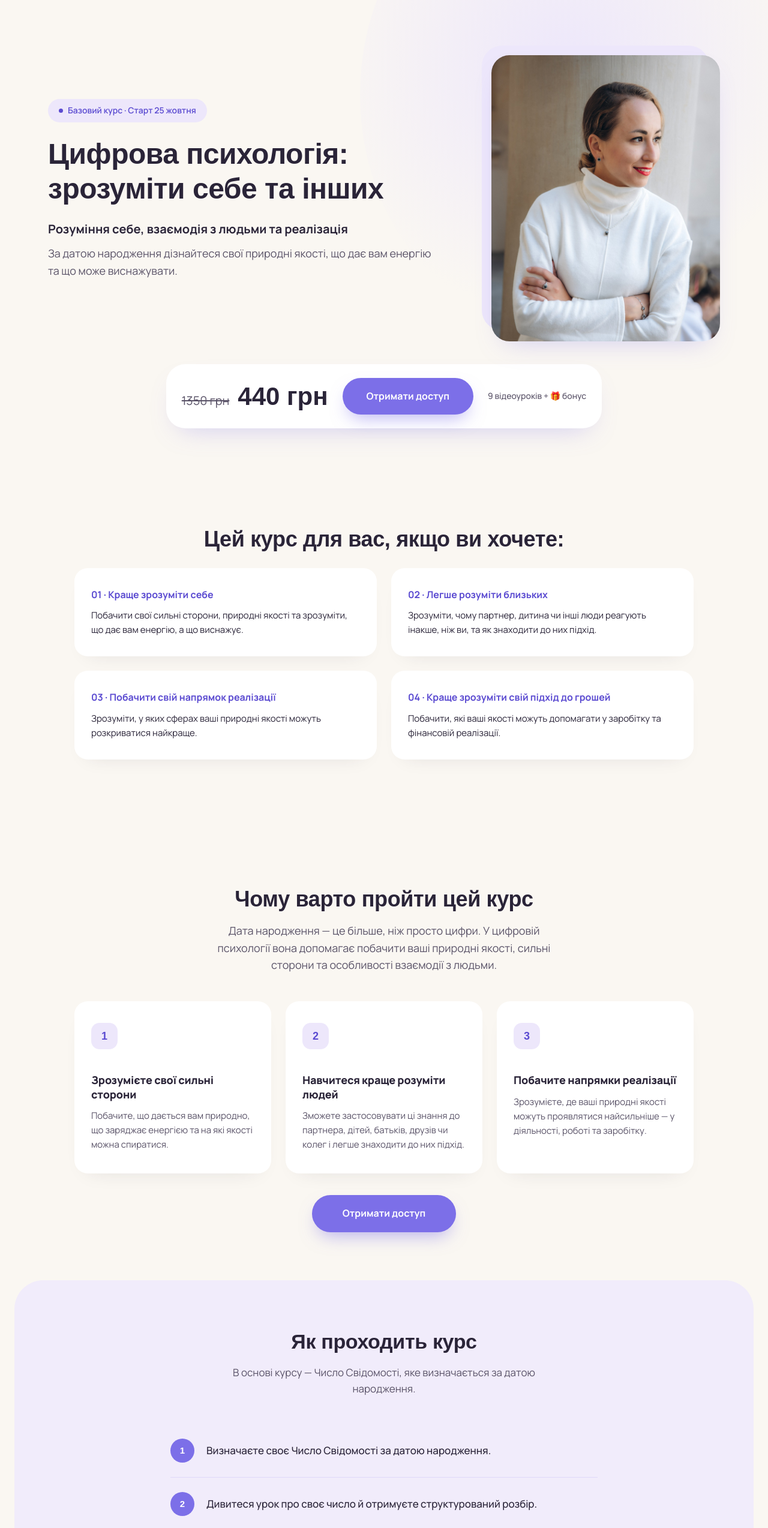
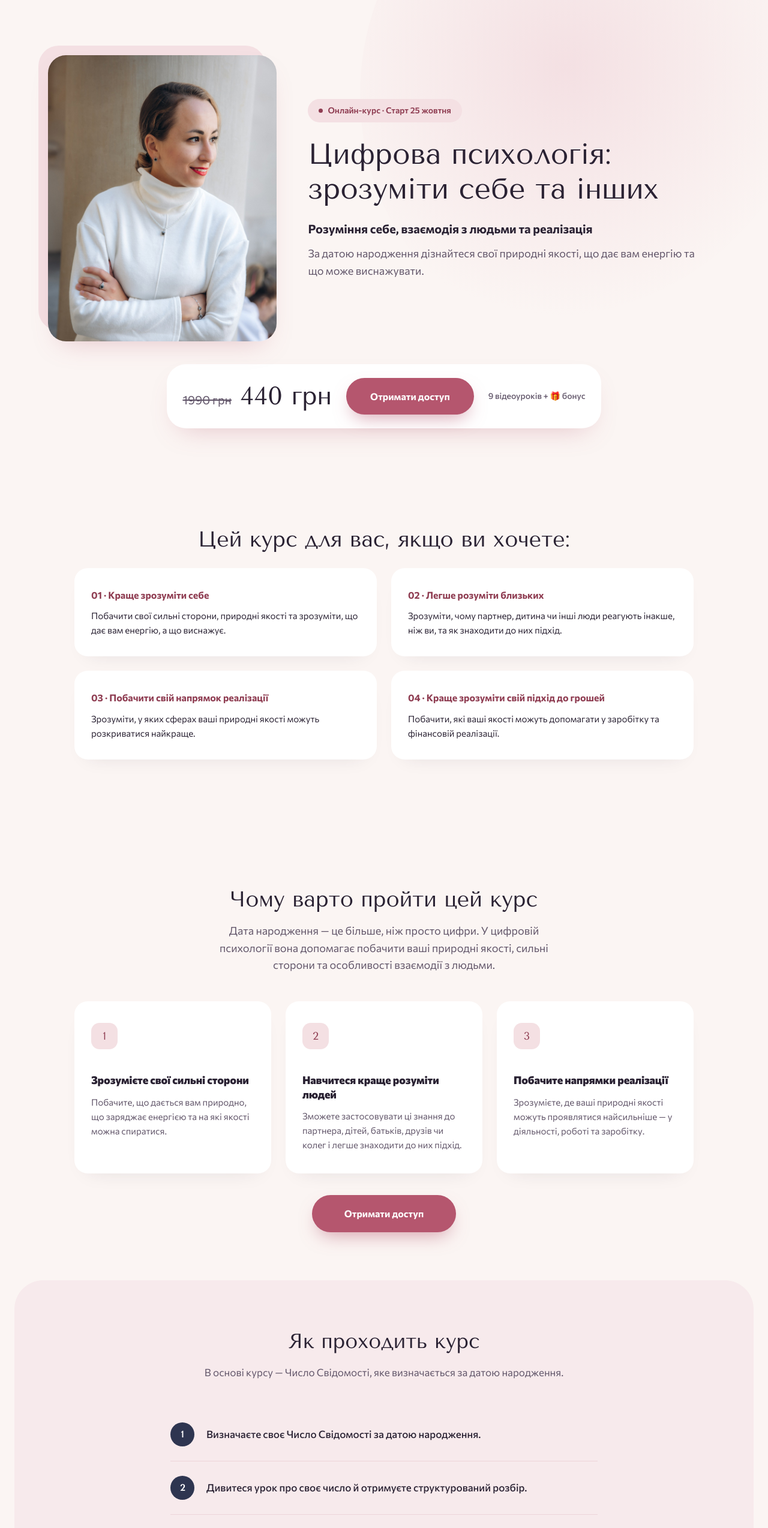
Before and after one commit to artmarinenko-bot/leart.space, a plain HTML site: page digital-psychology/index.html in a window 1280 px wide. Shown: the top 2547 px of the page at 60% size. Drawn offline with nearby package versions, Linux system fonts and the light colour scheme; a web font is replaced by a local one.

Commit message:
Add files via upload
change color

```diff
--- a/digital-psychology/index.html
+++ b/digital-psychology/index.html
@@ -51,18 +51,19 @@
 
 <title>Цифрова психологія: зрозуміти себе та інших | Валерія Мариненко</title>
 <link rel="preconnect" href="https://fonts.googleapis.com">
-<link href="https://fonts.googleapis.com/css2?family=Unbounded:wght@400;500;600;700&family=Manrope:wght@400;500;600;700;800&display=swap" rel="stylesheet">
+<link href="https://fonts.googleapis.com/css2?family=Tenor+Sans&family=Commissioner:wght@400;500;600;700;800&display=swap" rel="stylesheet">
 <style>
   :root{
-    --bg: #FAF7F2;
-    --bg-tint: #F1ECFB;
+    --bg: #FBF5F3;
+    --bg-tint: #F7EAEC;
     --white: #FFFFFF;
-    --ink: #2A2438;
-    --ink-soft: #5A5368; /* Зроблено темнішим для кращого контрасту та читабельності */
-    --accent: #7C6FE8;
-    --accent-deep: #5B4BD1;
-    --accent-pale: #EDE7FB;
-    --card-shadow: 0 20px 45px -22px rgba(124,111,232,0.35);
+    --ink: #2A2233;
+    --navy: #2E3550;
+    --ink-soft: #62566A; /* Зроблено темнішим для кращого контрасту та читабельності */
+    --accent: #B5566E;
+    --accent-deep: #8F3D52;
+    --accent-pale: #F4E0E3;
+    --card-shadow: 0 20px 45px -22px rgba(181,86,110,0.35);
     --radius-lg: 32px;
     --radius-md: 22px;
     --radius-sm: 14px;
@@ -72,20 +73,20 @@
   body{
     background: var(--bg);
     color: var(--ink);
-    font-family: 'Manrope', sans-serif;
+    font-family: 'Commissioner', sans-serif;
     font-size: 16px; /* Задано базовий розмір шрифту */
     line-height: 1.6; /* Збільшено міжрядковий інтервал */
     -webkit-font-smoothing: antialiased;
     -moz-osx-font-smoothing: grayscale;
   }
   h1,h2{
-    font-family:'Unbounded', sans-serif;
-    font-weight: 600;
-    letter-spacing: -0.01em;
+    font-family:'Tenor Sans', sans-serif;
+    font-weight: 400;
+    letter-spacing: 0;
     line-height: 1.3;
   }
   h3{
-    font-family:'Manrope', sans-serif;
+    font-family:'Commissioner', sans-serif;
     font-weight: 800;
     letter-spacing: -0.01em;
     line-height: 1.3;
@@ -99,7 +100,7 @@
     display:inline-block;
     background: var(--accent);
     color: #fff;
-    font-family:'Manrope',sans-serif;
+    font-family:'Commissioner',sans-serif;
     font-weight: 700;
     font-size: 16px;
     padding: 18px 40px;
@@ -107,12 +108,12 @@
     text-decoration: none;
     border: none;
     cursor: pointer;
-    box-shadow: 0 14px 30px -10px rgba(124,111,232,0.55);
+    box-shadow: 0 14px 30px -10px rgba(181,86,110,0.55);
     transition: transform 0.2s ease, box-shadow 0.2s ease;
   }
   .btn-primary:hover{
     transform: translateY(-3px);
-    box-shadow: 0 20px 36px -8px rgba(124,111,232,0.65);
+    box-shadow: 0 20px 36px -8px rgba(181,86,110,0.65);
   }
   .btn-light{
     background:#fff;
@@ -133,8 +134,8 @@
   }
   .price-new{
     font-size: 42px;
-    font-weight: 700;
-    font-family:'Unbounded', sans-serif;
+    font-weight: 400;
+    font-family:'Tenor Sans', sans-serif;
   }
 
   /* ================= BLOCK 1 — HERO ================= */
@@ -149,7 +150,7 @@
     right: -80px;
     width: 760px;
     height: 760px;
-    background: radial-gradient(circle at 45% 45%, var(--accent-pale) 0%, rgba(237,231,251,0) 70%);
+    background: radial-gradient(circle at 45% 45%, var(--accent-pale) 0%, rgba(244,224,227,0) 70%);
     border-radius: 43% 57% 61% 39% / 51% 41% 59% 49%;
     z-index: 0;
   }
@@ -161,13 +162,17 @@
   }
   .hero-top{
     display:grid;
-    grid-template-columns:minmax(0, 1.35fr) minmax(300px, .75fr);
+    grid-template-columns:minmax(300px, .75fr) minmax(0, 1.35fr);
     gap:52px;
     align-items:center;
     margin-bottom:38px;
   }
   .hero-copy{
+    order:2;
     text-align:left;
+  }
+  .hero-visual{
+    order:1;
   }
   .eyebrow-shape{
     display:inline-flex;
@@ -200,7 +205,7 @@
     right:1%;
     bottom:-0.08em;
     height:4px;
-    background:rgba(124,111,232,0.42);
+    background:rgba(181,86,110,0.42);
     border-radius:999px;
     transform:rotate(-0.8deg);
     z-index:-1;
@@ -332,7 +337,7 @@
     width:40px;
     height:40px;
     border-radius:13px;
-    background:#f7f4ff;
+    background:#FBF0F2;
   }
   .result-mark .icon-badge svg{
     width:21px;
@@ -398,11 +403,11 @@
     max-width: 600px;
     margin: 0 auto;
     text-align:center;
-    font-family:'Unbounded', sans-serif;
+    font-family:'Tenor Sans', sans-serif;
     font-size: 20px;
     line-height: 1.5;
   }
-  .pain-close .soft{ color: var(--ink-soft); font-family:'Manrope', sans-serif; font-weight:500; font-size: 17px; display:block; margin-bottom: 12px;}
+  .pain-close .soft{ color: var(--ink-soft); font-family:'Commissioner', sans-serif; font-weight:500; font-size: 17px; display:block; margin-bottom: 12px;}
 
   /* ================= BLOCK 3 — CAUSE ================= */
   .cause{ background: var(--bg-tint); border-radius: 48px; margin: 0 24px; }
@@ -447,8 +452,8 @@
     background: var(--accent-pale);
     color: var(--accent-deep);
     display:flex; align-items:center; justify-content:center;
-    font-family:'Unbounded', sans-serif;
-    font-weight: 600;
+    font-family:'Tenor Sans', sans-serif;
+    font-weight: 400;
     font-size: 18px;
     margin-bottom: 20px;
   }
@@ -471,17 +476,17 @@
     align-items: flex-start;
     gap: 20px;
     padding: 24px 0;
-    border-bottom: 1px solid rgba(124,111,232,0.15);
+    border-bottom: 1px solid rgba(181,86,110,0.15);
   }
   .step:last-child{ border-bottom:none; }
   .step-num{
     flex-shrink:0;
     width: 40px; height: 40px;
     border-radius: 50%;
-    background: var(--accent);
+    background: var(--navy);
     color:#fff;
     display:flex; align-items:center; justify-content:center;
-    font-family:'Unbounded', sans-serif;
+    font-family:'Tenor Sans', sans-serif;
     font-size: 15px;
     font-weight: 600;
   }
@@ -578,7 +583,7 @@
   .lesson-bonus{
     grid-column:1 / -1;
     background:var(--accent-pale);
-    border:1px solid rgba(124,111,232,0.14);
+    border:1px solid rgba(181,86,110,0.14);
     min-height:auto;
   }
   .lesson-bonus .lesson-number{
@@ -600,11 +605,11 @@
     padding: 32px 28px;
     box-shadow: 0 16px 34px -24px rgba(42,36,56,0.15);
   }
-  .progcard strong{ display:block; font-family:'Manrope', sans-serif; font-size: 16px; margin-bottom: 12px; font-weight:800; color: var(--ink); line-height:1.35; }
+  .progcard strong{ display:block; font-family:'Commissioner', sans-serif; font-size: 16px; margin-bottom: 12px; font-weight:800; color: var(--ink); line-height:1.35; }
   .progcard p{ font-size: 15px; color: var(--ink-soft); line-height: 1.6; }
   .program-close{
     text-align:center;
-    font-family:'Manrope', sans-serif;
+    font-family:'Commissioner', sans-serif;
     font-size: 18px;
     font-weight: 700;
     line-height: 1.55;
@@ -666,7 +671,7 @@
     width:44px;
     height:44px;
     border-radius:50%;
-    border:1px solid rgba(124,111,232,0.18);
+    border:1px solid rgba(181,86,110,0.18);
     background:#fff;
     color:var(--accent-deep);
     font-size:22px;
@@ -695,7 +700,7 @@
     width:100%;
     aspect-ratio:4 / 5;
     border-radius:24px;
-    background:linear-gradient(145deg, var(--accent-pale), #f7f3ff);
+    background:linear-gradient(145deg, var(--accent-pale), #FBF0F2);
     display:flex;
     align-items:center;
     justify-content:center;
@@ -803,7 +808,7 @@
 
   /* ================= BLOCK 10 — FINAL ================= */
   .final{
-    background: var(--ink);
+    background: var(--navy);
     color: #fff;
     border-radius: 48px;
     margin: 0 24px 24px;
@@ -841,7 +846,13 @@
       gap:30px;
       margin-bottom:30px;
     }
-    .hero-copy{ text-align:center; }
+    .hero-copy{
+      order:1;
+      text-align:center;
+    }
+    .hero-visual{
+      order:2;
+    }
     .hero p.lead{
       max-width:650px;
       margin:0 auto 0;
@@ -901,7 +912,7 @@
       gap:12px;
       padding:10px 10px 10px 16px;
       background:rgba(255,255,255,0.96);
-      border:1px solid rgba(124,111,232,0.16);
+      border:1px solid rgba(181,86,110,0.16);
       border-radius:18px;
       box-shadow:0 18px 48px -18px rgba(42,36,56,0.38);
       backdrop-filter:blur(14px);
@@ -929,7 +940,7 @@
       margin-bottom:4px;
     }
     .mobile-sticky-price strong{
-      font-family:'Unbounded',sans-serif;
+      font-family:'Tenor Sans',sans-serif;
       font-size:20px;
       color:var(--ink);
     }
@@ -1004,7 +1015,7 @@ fbq('track', 'PageView');
 
       <div class="hero-top">
         <div class="hero-copy">
-          <span class="eyebrow-shape"><span class="dot"></span>Базовий курс · Старт 25 жовтня</span>
+          <span class="eyebrow-shape"><span class="dot"></span>Онлайн-курс · Старт 25 жовтня</span>
           <h1>Цифрова психологія: зрозуміти себе та інших</h1>
           <p class="hero-subline">Розуміння себе, взаємодія з людьми та реалізація</p>
           <p class="lead">За датою народження дізнайтеся свої природні якості, що дає вам енергію та що може виснажувати.</p>
@@ -1017,7 +1028,7 @@ fbq('track', 'PageView');
 
       <div class="hero-price-card">
         <div class="price-line">
-          <span class="price-old">1350 грн</span>
+          <span class="price-old">1990 грн</span>
           <span class="price-new">440 грн</span>
         </div>
         <a href="https://leart.space/digital-psychology/form" class="btn-primary">Отримати доступ</a>
@@ -1280,7 +1291,7 @@ fbq('track', 'PageView');
       <h2>Цифрова психологія: зрозуміти себе та інших</h2>
       <p class="lead">Дізнайтеся свої сильні сторони, що дає вам енергію, як легше взаємодіяти з людьми та в якому напрямку реалізовувати себе.</p>
       <div class="price-line">
-        <span class="price-old">1350 грн</span>
+        <span class="price-old">1990 грн</span>
         <span class="price-new">440 грн</span>
       </div>
       <div class="offer-includes">9 уроків + 🎁 бонус «Фінансовий код» + доступ на 12 місяців</div>
@@ -1351,7 +1362,7 @@ fbq('track', 'PageView');
       <p class="final-lead">Дізнайтеся свої сильні сторони, що дає вам енергію та як застосовувати ці знання у житті.</p>
       <p class="final-start"><strong>Старт курсу — 25 жовтня</strong></p>
       <div class="price-line">
-        <span class="price-old">1350 грн</span>
+        <span class="price-old">1990 грн</span>
         <span class="price-new">440 грн</span>
       </div>
       <a href="https://leart.space/digital-psychology/form" class="btn-primary btn-light">Отримати доступ</a>
@@ -1361,7 +1372,7 @@ fbq('track', 'PageView');
 
   <div class="mobile-sticky-cta" id="mobileStickyCta" aria-label="Швидкий доступ до покупки">
     <div class="mobile-sticky-price">
-      <small>1350 грн</small>
+      <small>1990 грн</small>
       <strong>440 грн</strong>
     </div>
     <a href="https://leart.space/digital-psychology/form" class="btn-primary">Отримати доступ</a>
```
